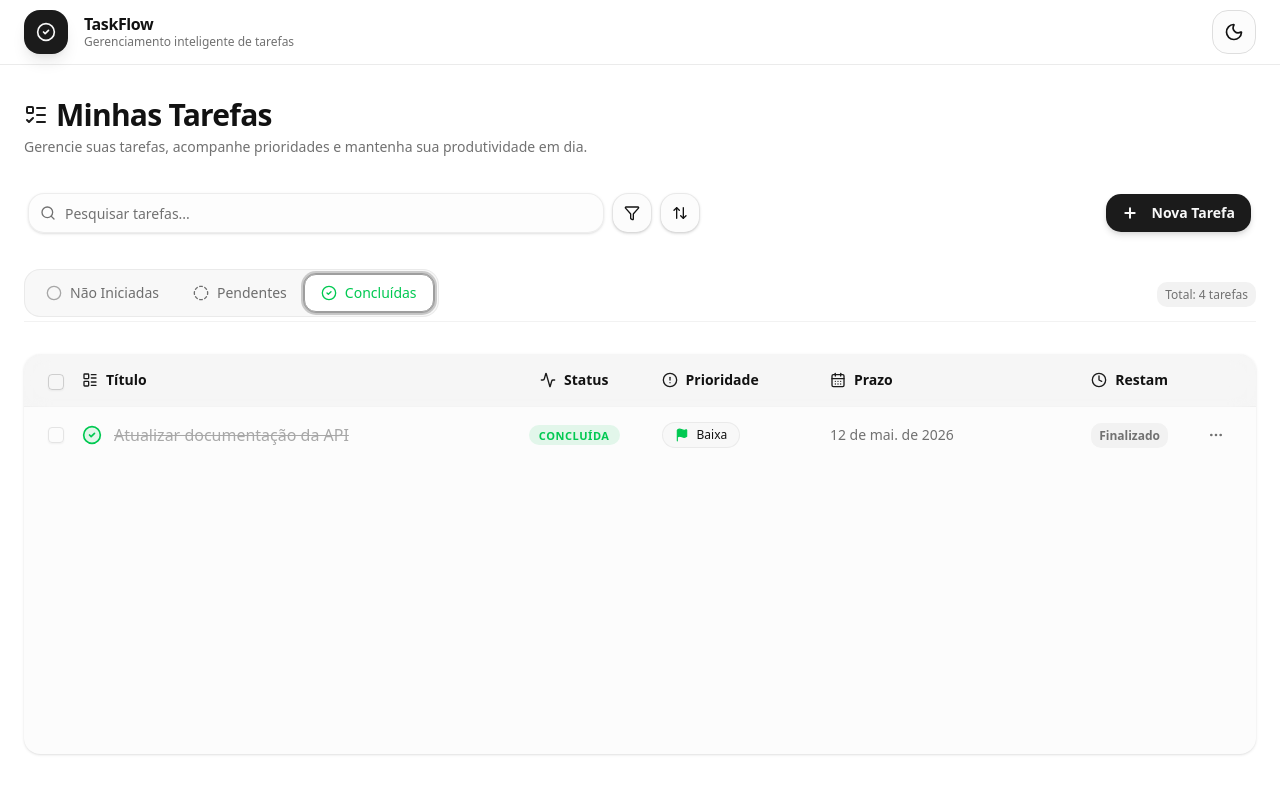
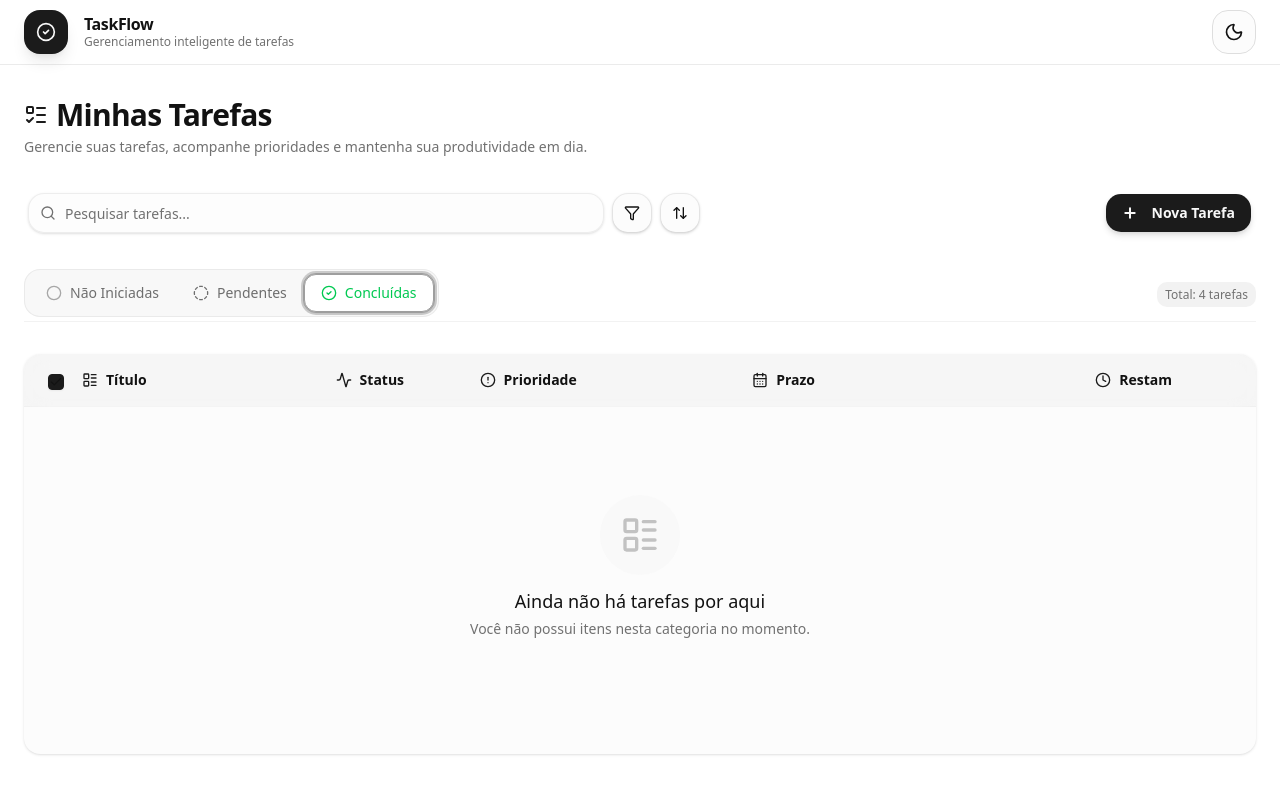
Before and after one commit to Matheus1415/taskflow, a React (Vite) app in the folder client/: page / in a window 1280 px wide. Both pictures are taken after a click on the tab "Concluídas". Shown: the top 794 px of the page. Built offline with nearby package versions, Linux system fonts and the light colour scheme.

Commit message:
feat: adding default message in TaskTable

```diff
--- a/client/src/pages/TaskHomePage/components/TaskTable/index.tsx
+++ b/client/src/pages/TaskHomePage/components/TaskTable/index.tsx
@@ -46,7 +46,7 @@ interface TaskTableProps {
     tasks: Task[];
 }
 
-export function TaskTable({ tasks }: TaskTableProps ) {
+export function TaskTable({ tasks }: TaskTableProps) {
     const [selectedTasks, setSelectedTasks] = useState<string[]>([]);
     const today = new Date("2026-05-12");
 
@@ -125,7 +125,28 @@ export function TaskTable({ tasks }: TaskTableProps ) {
                     </TableHeader>
 
                     <TableBody>
-                        {tasks.map((task) => {
+                        {tasks.length === 0 ? (
+                            <TableRow className="hover:bg-transparent">
+                                {/* O colSpan deve ser igual ao número total de colunas na sua tabela (neste caso, 7) */}
+                                <TableCell colSpan={7} className="h-[320px] text-center">
+                                    <div className="flex flex-col items-center justify-center gap-3 animate-in fade-in zoom-in duration-300">
+                                        <div className="flex h-20 w-20 items-center justify-center rounded-full bg-muted/30">
+                                            <LayoutList className="h-10 w-10 text-muted-foreground/40" />
+                                        </div>
+                                        <div className="space-y-1">
+                                            <p className="text-lg font-medium text-foreground">
+                                                Ainda não há tarefas por aqui
+                                            </p>
+                                            <p className="text-sm text-muted-foreground">
+                                                Você não possui itens nesta categoria no momento.
+                                            </p>
+                                        </div>
+                                    </div>
+                                </TableCell>
+                            </TableRow>
+                        ) : (
+
+                            tasks.map((task) => {
                                 const daysLeft = getDaysRemaining(task.dueDate);
 
                                 return (
@@ -262,7 +283,8 @@ export function TaskTable({ tasks }: TaskTableProps ) {
                                         </TableCell>
                                     </TableRow>
                                 );
-                        })}
+                            })
+                        )}
                     </TableBody>
                 </Table>
             </ScrollArea>
--- a/client/src/pages/TaskHomePage/index.tsx
+++ b/client/src/pages/TaskHomePage/index.tsx
@@ -15,12 +15,12 @@ export default function TaskHomePage() {
     const tasks: Task[] = [
         { id: "1", title: "Configurar ambiente de produção", status: "Em Progresso", priority: "Alta", dueDate: new Date("2026-05-15"), completed: false },
         { id: "2", title: "Revisão de código - Módulo Financeiro", status: "Pendente", priority: "Média", dueDate: new Date("2026-05-18"), completed: false },
-        { id: "3", title: "Atualizar documentação da API", status: "Concluída", priority: "Baixa", dueDate: new Date("2026-05-12"), completed: true },
+        { id: "3", title: "Atualizar documentação da API", status: "Pendente", priority: "Baixa", dueDate: new Date("2026-05-12"), completed: false },
         { id: "4", title: "Implementar Webhooks do WhatsApp", status: "Em Progresso", priority: "Alta", dueDate: new Date("2026-05-25"), completed: false },
-        { id: "4", title: "Implementar Webhooks do WhatsApp", status: "Em Progresso", priority: "Alta", dueDate: new Date("2026-05-25"), completed: false },
-        { id: "4", title: "Implementar Webhooks do WhatsApp", status: "Em Progresso", priority: "Alta", dueDate: new Date("2026-05-25"), completed: false },
-        { id: "4", title: "Implementar Webhooks do WhatsApp", status: "Em Progresso", priority: "Alta", dueDate: new Date("2026-05-25"), completed: false },
-        { id: "4", title: "Implementar Webhooks do WhatsApp", status: "Em Progresso", priority: "Alta", dueDate: new Date("2026-05-25"), completed: false },
+        { id: "5", title: "Implementar Webhooks do WhatsApp", status: "Em Progresso", priority: "Alta", dueDate: new Date("2026-05-25"), completed: false },
+        { id: "6", title: "Implementar Webhooks do WhatsApp", status: "Em Progresso", priority: "Alta", dueDate: new Date("2026-05-25"), completed: false },
+        { id: "7", title: "Implementar Webhooks do WhatsApp", status: "Em Progresso", priority: "Alta", dueDate: new Date("2026-05-25"), completed: false },
+        { id: "8", title: "Implementar Webhooks do WhatsApp", status: "Em Progresso", priority: "Alta", dueDate: new Date("2026-05-25"), completed: false },
     ];
 
     const taskInProgress = tasks.filter(task => task.status === "Em Progresso");
```
Lines whose indentation alone changed are shown as unchanged.
